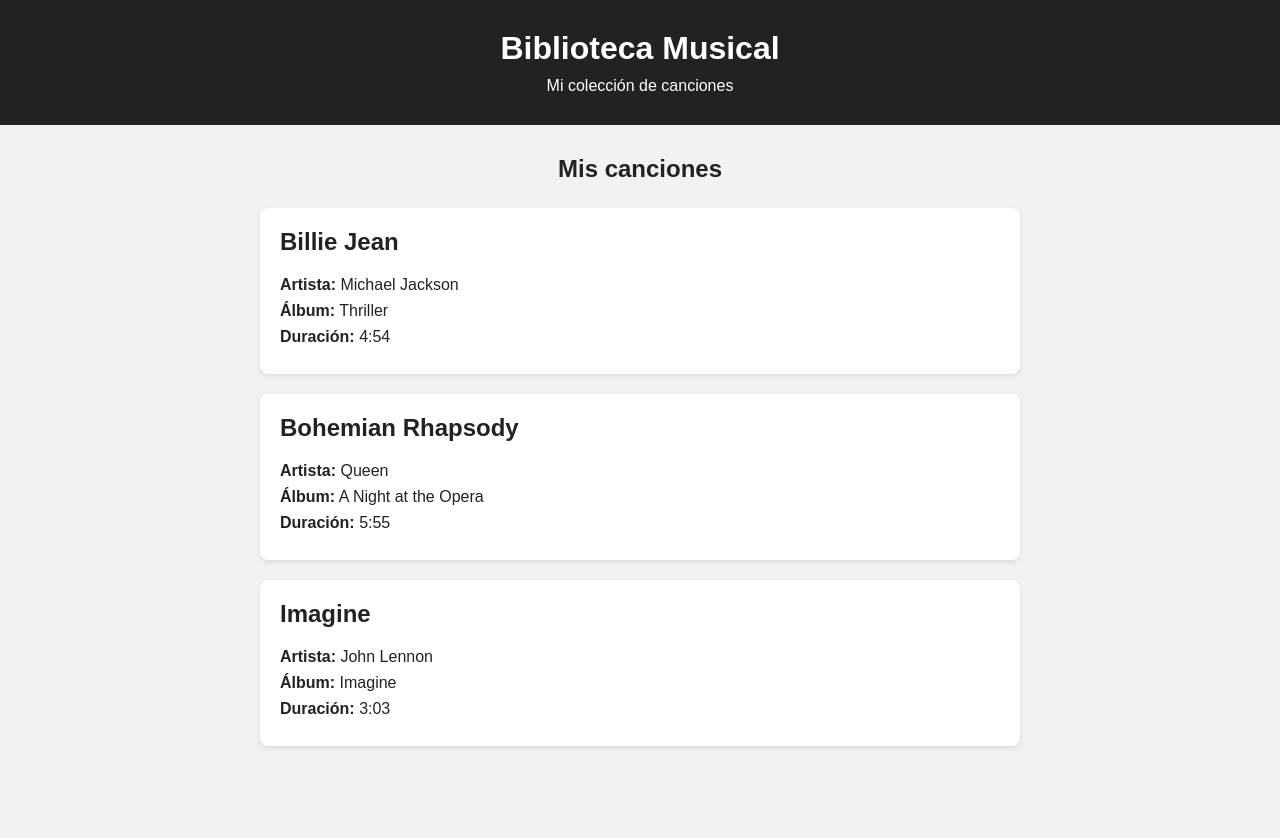
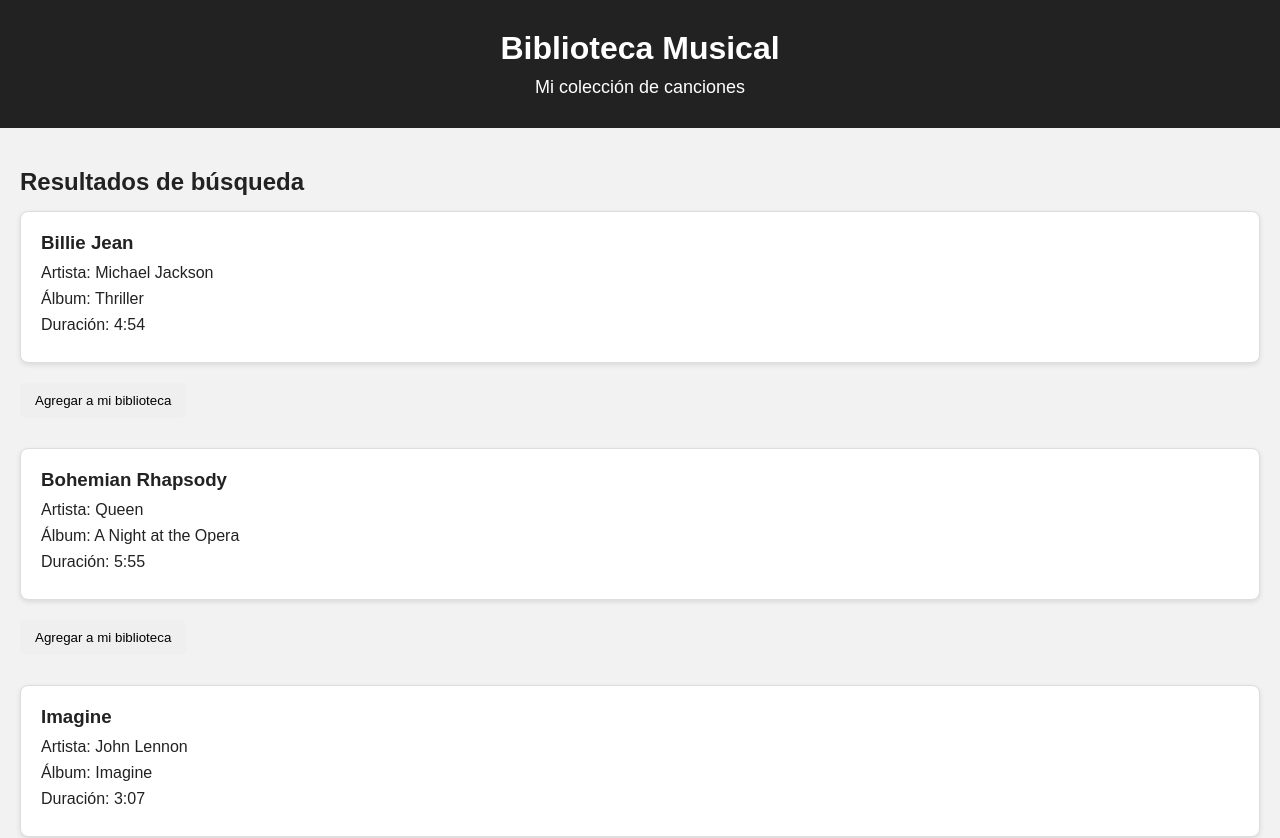
Before and after one commit to Moremaster123/Tarea-Modulo-28, a React (Create React App) app: page / in a window 1280 px wide. Shown: the top 838 px of the page. Before the commit the page ends 800 px from the top, so only its background shows below. Built offline with nearby package versions, Linux system fonts and the light colour scheme.

Commit message:
Refactoriza componentes de biblioteca musical

```diff
--- a/src/App.js
+++ b/src/App.js
@@ -1,51 +1,56 @@
-import React, { Component } from 'react';
+import React, { useState, useEffect } from 'react';
+import Header from './Components/Header/Header';
+import SearchResults from './Components/SearchResults';
+import Library from './Components/Library';
 import './App.css';
 
-import Header from './Components/Header';
-import Song from './Components/Song';
+function App() {
+    const [searchResults] = useState([
+        {
+            id: 1,
+            title: 'Billie Jean',
+            artist: 'Michael Jackson',
+            album: 'Thriller',
+            duration: '4:54'
+        },
+        {
+            id: 2,
+            title: 'Bohemian Rhapsody',
+            artist: 'Queen',
+            album: 'A Night at the Opera',
+            duration: '5:55'
+        },
+        {
+            id: 3,
+            title: 'Imagine',
+            artist: 'John Lennon',
+            album: 'Imagine',
+            duration: '3:07'
+        }
+    ]);
 
-class App extends Component {
+    const [library, setLibrary] = useState([]);
 
-    componentDidMount() {
-        console.log('La aplicación se ha cargado correctamente');
-    }
+    const addToLibrary = (song) => {
+        setLibrary(prev => [...prev, song]);
+    };
 
-    render() {
-        return (
-            <div className="App">
+    useEffect(() => {
+        console.log('La biblioteca se actualizó:', library);
+    }, [library]);
 
-                <Header />
+    return (
+        <div className="App">
+            <Header />
 
-                <main className="music-library">
+            <SearchResults
+                songs={searchResults}
+                onAddToLibrary={addToLibrary}
+            />
 
-                    <h2>Mis canciones</h2>
-
-                    <Song
-                        title="Billie Jean"
-                        artist="Michael Jackson"
-                        album="Thriller"
-                        duration="4:54"
-                    />
-
-                    <Song
-                        title="Bohemian Rhapsody"
-                        artist="Queen"
-                        album="A Night at the Opera"
-                        duration="5:55"
-                    />
-
-                    <Song
-                        title="Imagine"
-                        artist="John Lennon"
-                        album="Imagine"
-                        duration="3:03"
-                    />
-
-                </main>
-
-            </div>
-        );
-    }
+            <Library songs={library} />
+        </div>
+    );
 }
 
 export default App;
--- a/src/Components/Header.js
+++ /dev/null
@@ -1,14 +0,0 @@
-import React, { Component } from 'react';
-
-class Header extends Component {
-    render() {
-        return (
-            <header className="header">
-                <h1>Biblioteca Musical</h1>
-                <p>Mi colección de canciones</p>
-            </header>
-        );
-    }
-}
-
-export default Header;
--- /dev/null
+++ b/src/Components/Header/Header.js
@@ -0,0 +1,13 @@
+import React from 'react';
+import './styles.css';
+
+const Header = () => {
+    return (
+        <header className="header">
+            <h1>Biblioteca Musical</h1>
+            <p>Mi colección de canciones</p>
+        </header>
+    );
+};
+
+export default Header;
--- /dev/null
+++ b/src/Components/Header/styles.css
@@ -0,0 +1,16 @@
+.header {
+    background-color: #282c34;
+    color: white;
+    padding: 20px;
+    text-align: center;
+}
+
+.header h1 {
+    margin: 0;
+    font-size: 32px;
+}
+
+.header p {
+    margin: 8px 0 0;
+    font-size: 18px;
+}
--- /dev/null
+++ b/src/Components/Library/index.js
@@ -0,0 +1,23 @@
+import React from 'react';
+import Song from '../Song/Song';
+import './styles.css';
+
+const Library = ({ songs }) => {
+    return (
+        <section className="library">
+            <h2>Mi biblioteca</h2>
+
+            {songs.map(song => (
+                <Song
+                    key={song.id}
+                    title={song.title}
+                    artist={song.artist}
+                    album={song.album}
+                    duration={song.duration}
+                />
+            ))}
+        </section>
+    );
+};
+
+export default Library;
--- /dev/null
+++ b/src/Components/Library/styles.css
@@ -0,0 +1,9 @@
+.library {
+    padding: 20px;
+    margin-top: 20px;
+    background-color: #ffffff;
+}
+
+.library h2 {
+    margin-bottom: 15px;
+}
--- /dev/null
+++ b/src/Components/SearchResults/index.js
@@ -0,0 +1,28 @@
+import React from 'react';
+import Song from '../Song/Song';
+import './styles.css';
+
+const SearchResults = ({ songs, onAddToLibrary }) => {
+    return (
+        <section className="search-results">
+            <h2>Resultados de búsqueda</h2>
+
+            {songs.map(song => (
+                <div key={song.id}>
+                    <Song
+                        title={song.title}
+                        artist={song.artist}
+                        album={song.album}
+                        duration={song.duration}
+                    />
+
+                    <button onClick={() => onAddToLibrary(song)}>
+                        Agregar a mi biblioteca
+                    </button>
+                </div>
+            ))}
+        </section>
+    );
+};
+
+export default SearchResults;
--- /dev/null
+++ b/src/Components/SearchResults/styles.css
@@ -0,0 +1,15 @@
+.search-results {
+    padding: 20px;
+}
+
+.search-results h2 {
+    margin-bottom: 15px;
+}
+
+.search-results button {
+    margin-bottom: 20px;
+    padding: 10px 15px;
+    border: none;
+    border-radius: 5px;
+    cursor: pointer;
+}
--- a/src/Components/Song.js
+++ /dev/null
@@ -1,16 +0,0 @@
-import React, { Component } from 'react';
-
-class Song extends Component {
-    render() {
-        return (
-            <div className="song">
-                <h2>{this.props.title}</h2>
-                <p><strong>Artista:</strong> {this.props.artist}</p>
-                <p><strong>Álbum:</strong> {this.props.album}</p>
-                <p><strong>Duración:</strong> {this.props.duration}</p>
-            </div>
-        );
-    }
-}
-
-export default Song;
--- /dev/null
+++ b/src/Components/Song/Song.js
@@ -0,0 +1,15 @@
+import React from 'react';
+import './styles.css';
+
+const Song = ({ title, artist, album, duration }) => {
+    return (
+        <article className="song">
+            <h3>{title}</h3>
+            <p>Artista: {artist}</p>
+            <p>Álbum: {album}</p>
+            <p>Duración: {duration}</p>
+        </article>
+    );
+};
+
+export default Song;
--- /dev/null
+++ b/src/Components/Song/styles.css
@@ -0,0 +1,16 @@
+.song {
+    background-color: #f4f4f4;
+    border: 1px solid #ddd;
+    border-radius: 8px;
+    padding: 15px;
+    margin: 10px 0;
+}
+
+.song h3 {
+    margin-top: 0;
+    margin-bottom: 10px;
+}
+
+.song p {
+    margin: 5px 0;
+}
```
